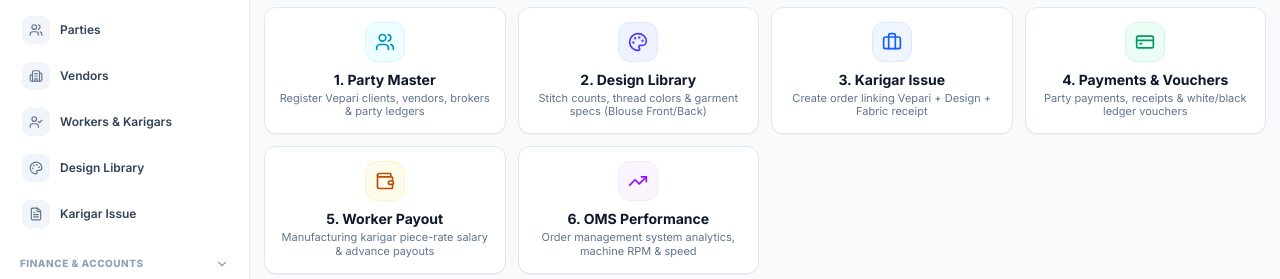
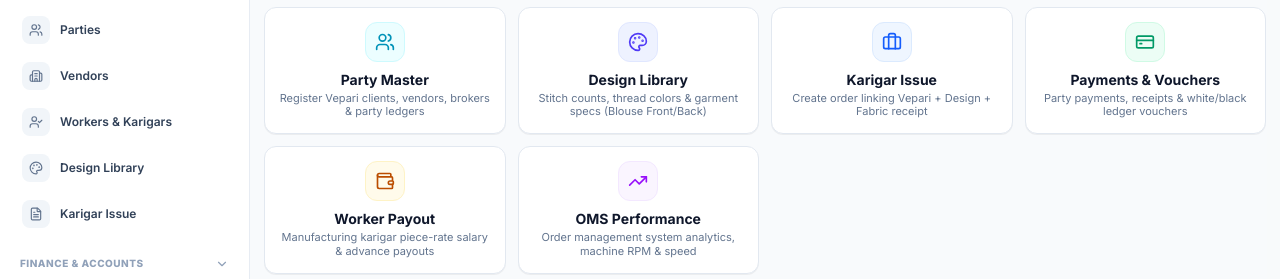
Before and after one commit to Hiren-Sutariya/Texaflow-Textile, a Next.js app in the folder frontend/: page / in a window 1280 px wide. Shown: the part 162-441 px from the top of the page. Built offline with nearby package versions, Linux system fonts and the light colour scheme.

Commit message:
Update home and dashboard module cards: remove descriptions and numbers, maintain card size

```diff
--- a/frontend/app/(dashboard)/page.tsx
+++ b/frontend/app/(dashboard)/page.tsx
@@ -23,42 +23,42 @@ import {
 
 const destinationModules = [
   {
-    title: "1. Party Master",
+    title: "Party Master",
     description: "Register Vepari clients, vendors, brokers & party ledgers",
     href: "/parties",
     icon: Users,
     color: "bg-cyan-50 text-cyan-600 border-cyan-100"
   },
   {
-    title: "2. Design Library",
+    title: "Design Library",
     description: "Stitch counts, thread colors & garment specs (Blouse Front/Back)",
     href: "/designs",
     icon: Palette,
     color: "bg-indigo-50 text-indigo-600 border-indigo-100"
   },
   {
-    title: "3. Karigar Issue",
+    title: "Karigar Issue",
     description: "Create order linking Vepari + Design + Fabric receipt",
     href: "/job-works",
     icon: Briefcase,
     color: "bg-blue-50 text-blue-600 border-blue-100"
   },
   {
-    title: "4. Payments & Vouchers",
+    title: "Payments & Vouchers",
     description: "Party payments, receipts & white/black ledger vouchers",
     href: "/payments",
     icon: CreditCard,
     color: "bg-emerald-50 text-emerald-600 border-emerald-100"
   },
   {
-    title: "5. Worker Payout",
+    title: "Worker Payout",
     description: "Manufacturing karigar piece-rate salary & advance payouts",
     href: "/worker-payout",
     icon: Wallet,
     color: "bg-amber-50 text-amber-700 border-amber-100"
   },
   {
-    title: "6. OMS Performance",
+    title: "OMS Performance",
     description: "Order management system analytics, machine RPM & speed",
     href: "/oms-performance",
     icon: TrendingUp,
--- a/frontend/app/page.tsx
+++ b/frontend/app/page.tsx
@@ -16,50 +16,42 @@ import {
 
 const destinationModules = [
   {
-    title: "1. Parties Master",
-    description: "Manage clients, vepari, party ledgers & billing profiles",
+    title: "Parties Master",
     href: "/parties",
     icon: Users
   },
   {
-    title: "2. Design Library",
-    description: "Embroidery designs, stitch counts, colorways & punch files",
+    title: "Design Library",
     href: "/designs",
     icon: Palette
   },
   {
-    title: "3. Karigar Issue",
-    description: "Client order bookings, design allocations & work slips",
+    title: "Karigar Issue",
     href: "/job-works",
     icon: Briefcase
   },
   {
-    title: "4. Payments & Vouchers",
-    description: "Party payments, receipts & white/black ledger vouchers",
+    title: "Payments & Vouchers",
     href: "/payments",
     icon: CreditCard
   },
   {
-    title: "5. Factory Expenses",
-    description: "Overhead factory expenses, dhaga bills & operational costs",
+    title: "Factory Expenses",
     href: "/expenses",
     icon: Receipt
   },
   {
-    title: "6. Worker Payout",
-    description: "Manufacturing karigar piece-rate salary & advance payouts",
+    title: "Worker Payout",
     href: "/worker-payout",
     icon: Wallet
   },
   {
-    title: "7. OMS Performance",
-    description: "Order management system analytics, machine RPM & speed",
+    title: "OMS Performance",
     href: "/oms-performance",
     icon: TrendingUp
   },
   {
-    title: "8. Staff & Karigars",
-    description: "Worker directory, helper profiles & portal credentials",
+    title: "Staff & Karigars",
     href: "/employees",
     icon: UserCheck
   }
@@ -77,19 +69,15 @@ export default function Home() {
               <Link
                 key={item.title}
                 href={item.href}
-                className="group bg-white border border-slate-200/80 rounded-2xl p-5 flex flex-col items-center text-center justify-center min-h-[180px] shadow-2xs hover:shadow-xl hover:border-slate-300 hover:-translate-y-1 transition-all duration-300 cursor-pointer"
+                className="group bg-white border border-slate-200/80 rounded-2xl p-5 flex flex-col items-center text-center justify-center h-[180px] min-h-[180px] shadow-2xs hover:shadow-xl hover:border-slate-300 hover:-translate-y-1 transition-all duration-300 cursor-pointer"
               >
-                <div className="w-13 h-13 rounded-2xl bg-slate-50 border border-slate-100 text-slate-600 flex items-center justify-center mb-3 group-hover:bg-blue-50 group-hover:text-blue-600 group-hover:border-blue-100 transition-colors shrink-0">
+                <div className="w-13 h-13 rounded-2xl bg-slate-50 border border-slate-100 text-slate-600 flex items-center justify-center mb-3.5 group-hover:bg-blue-50 group-hover:text-blue-600 group-hover:border-blue-100 transition-colors shrink-0">
                   <Icon className="w-6 h-6 stroke-[1.75]" />
                 </div>
 
                 <h2 className="font-bold text-slate-900 text-sm group-hover:text-blue-600 transition-colors">
                   {item.title}
                 </h2>
-
-                <p className="text-xs text-slate-400 mt-1.5 leading-relaxed px-1">
-                  {item.description}
-                </p>
               </Link>
             );
           })}
```
